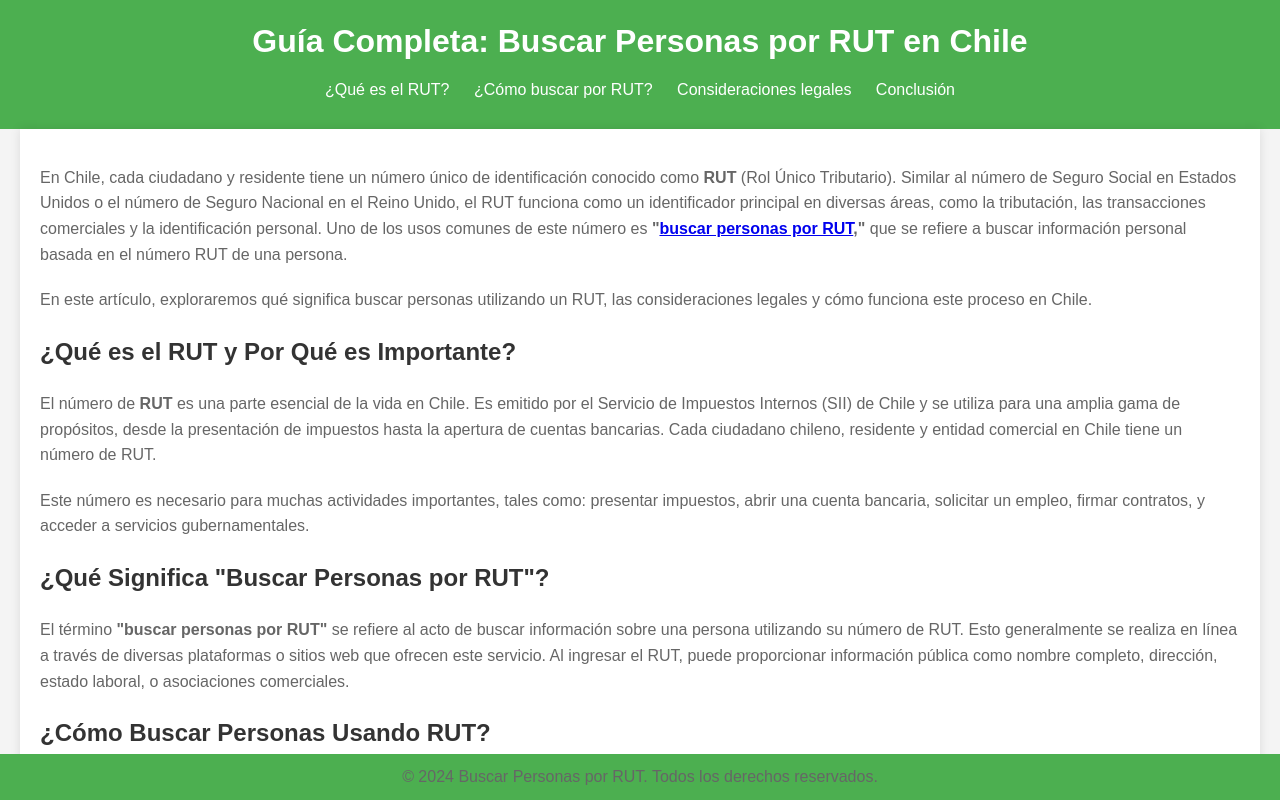
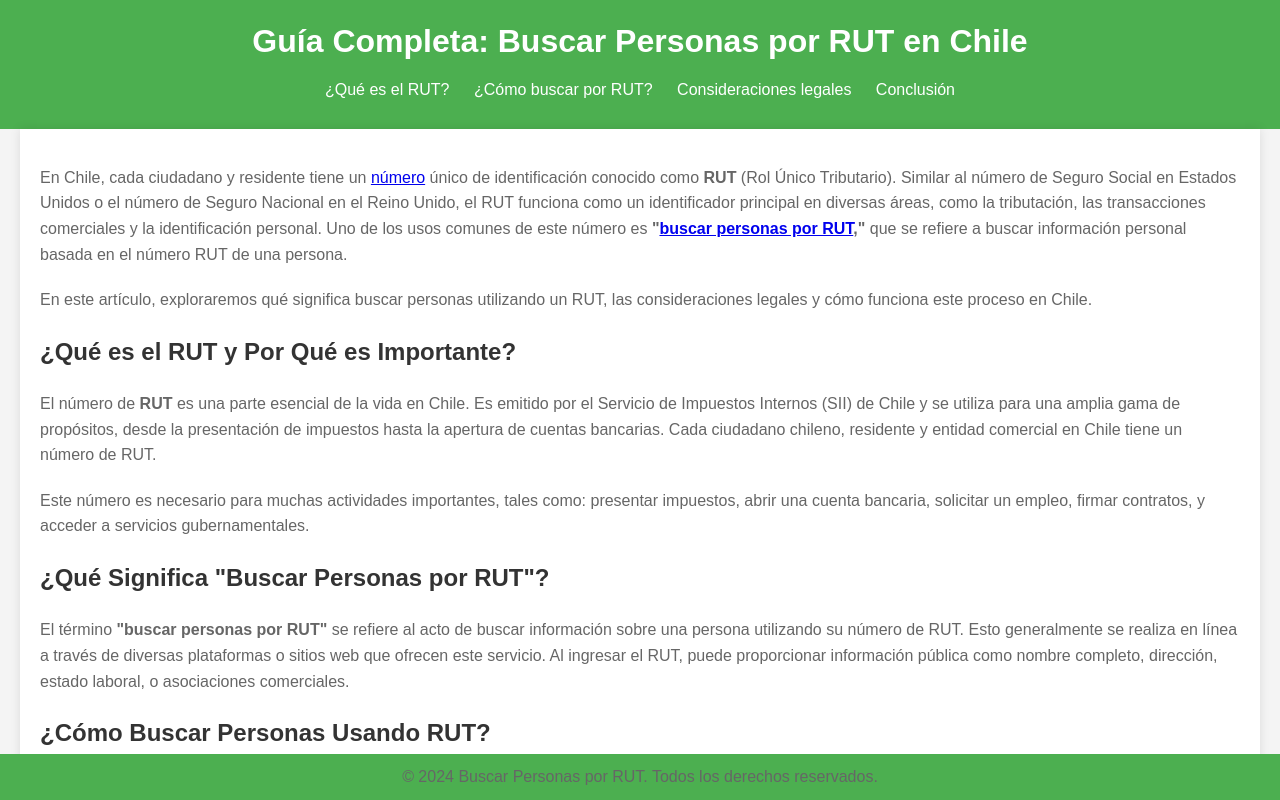
Before and after one commit to alexhales-droid/buscarpersonasporRUT, a plain HTML site: page index.html in a window 1280 px wide. Shown: the top 800 px of the page. Drawn offline with Linux system fonts and the light colour scheme.

Commit message:
index.html

```diff
--- a/index.html
+++ b/index.html
@@ -84,7 +84,7 @@
 <div class="container">
     <section>
         <p>
-            En Chile, cada ciudadano y residente tiene un número único de identificación conocido como <strong>RUT</strong> (Rol Único Tributario). Similar al número de Seguro Social en Estados Unidos o el número de Seguro Nacional en el Reino Unido, el RUT funciona como un identificador principal en diversas áreas, como la tributación, las transacciones comerciales y la identificación personal. Uno de los usos comunes de este número es <strong>"<a href="https://therutificador.cl/">buscar personas por RUT</a>,"</strong> que se refiere a buscar información personal basada en el número RUT de una persona.
+            En Chile, cada ciudadano y residente tiene un <a href="https://audiservicemanuals.vercel.app/">número</a> único de identificación conocido como <strong>RUT</strong> (Rol Único Tributario). Similar al número de Seguro Social en Estados Unidos o el número de Seguro Nacional en el Reino Unido, el RUT funciona como un identificador principal en diversas áreas, como la tributación, las transacciones comerciales y la identificación personal. Uno de los usos comunes de este número es <strong>"<a href="https://therutificador.cl/">buscar personas por RUT</a>,"</strong> que se refiere a buscar información personal basada en el número RUT de una persona.
         </p>
         <p>
             En este artículo, exploraremos qué significa buscar personas utilizando un RUT, las consideraciones legales y cómo funciona este proceso en Chile.
```
